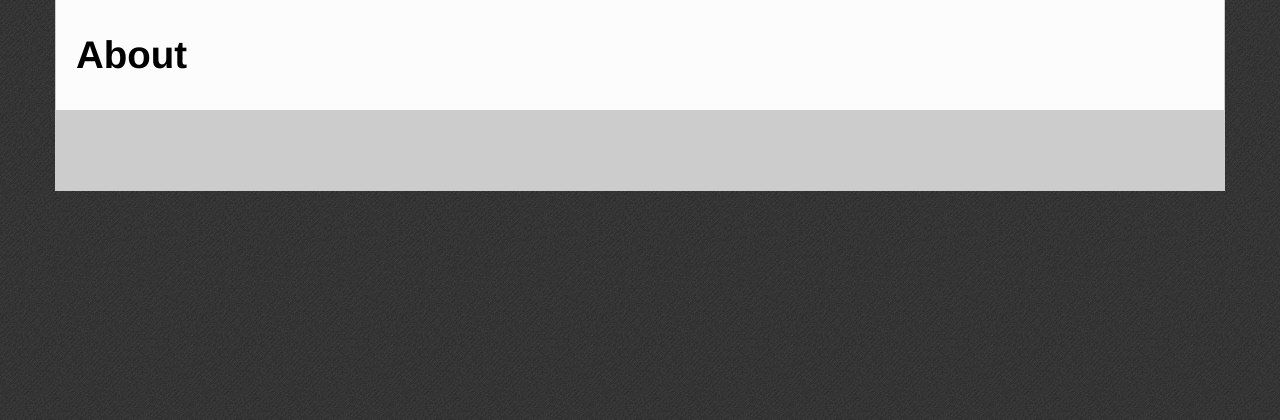
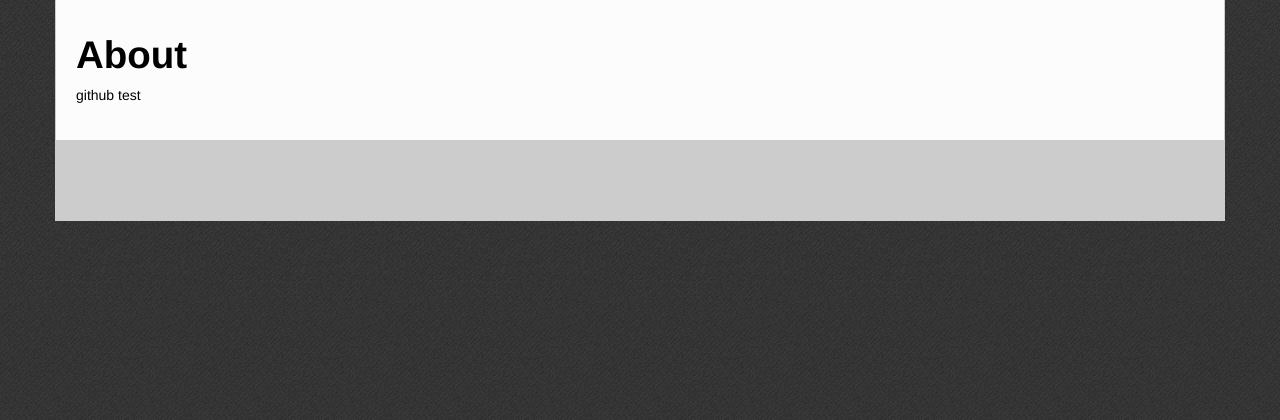
Before and after one commit to cl-ansy/personal-site, a Django app: page /about/ in a window 1280 px wide. Shown: the part 61-481 px from the top of the page. Run offline with Django 3.2, Linux system fonts and the light colour scheme; some libraries are stand-ins or nearby versions.

Commit message:
github commit test

```diff
--- a/myproject/resume/templates/about.html
+++ b/myproject/resume/templates/about.html
@@ -2,4 +2,5 @@
 {% block active_about %}active{% endblock %}
 {% block content %}
 <h1>About</h1>
+        <p>github test</p>
 {% endblock content %}
```
